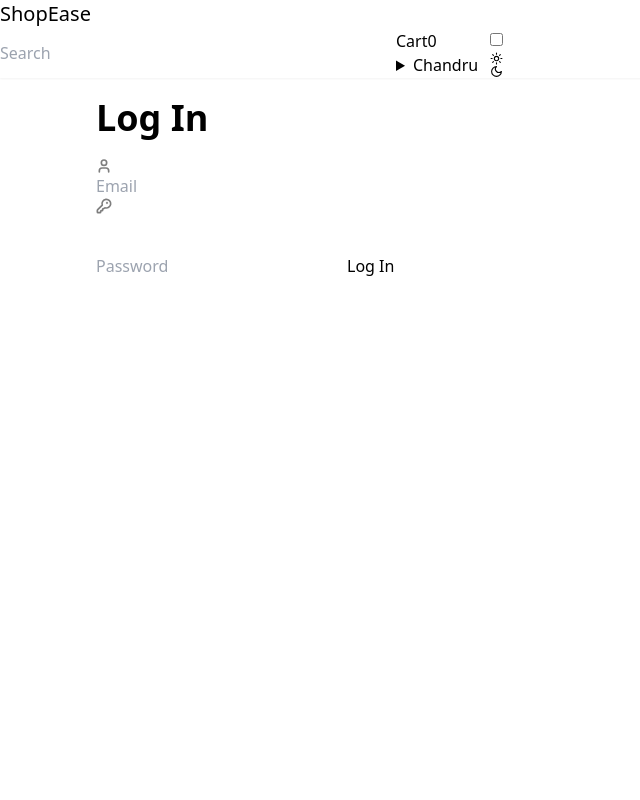
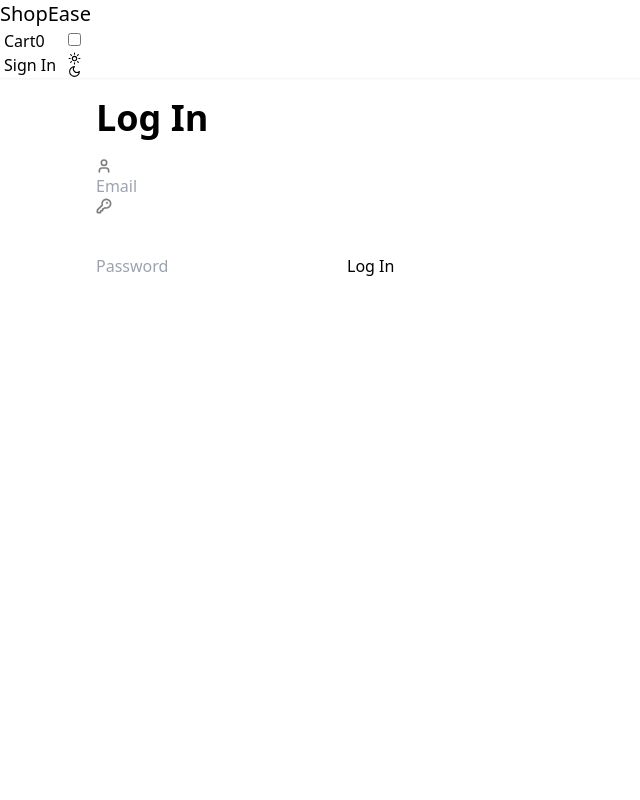
Before and after one commit to Chandrasekaran21/ShopEase, a React app in the folder frontend/: page /login in a window 1280 px wide. Shown: the top 800 px of the page, without its empty margins (0-640 px from the left). Built offline with nearby package versions, Linux system fonts and the light colour scheme; the HTML template or start-up script is replaced by a standard one.

Commit message:
logout updated and header login button function added

```diff
--- a/frontend/src/components/Header.jsx
+++ b/frontend/src/components/Header.jsx
@@ -1,46 +1,96 @@
-import { useSelector } from "react-redux";
-import { Link } from "react-router-dom";
+import { useSelector, useDispatch } from "react-redux";
+import { Link, useNavigate } from "react-router-dom";
 import useTheme from "../hooks/useTheme";
-
+import { useLogoutMutation } from "../slices/userApiSlice";
+import { logout as logoutAction} from "../slices/authSlice";
 
 const Header = () => {
 
   const {cartItem} = useSelector((state)=> state.cart);
 
+  const { userInfo } = useSelector((state)=> state.auth);
+
+  const dispatch = useDispatch();
+  const navigate = useNavigate();
+
+  const [logout] = useLogoutMutation();
+
+  const logoutHandler = async() =>{
+
+    try{
+
+      await logout();
+      dispatch(logoutAction());
+      navigate("/login");
+
+
+    }catch(error){
+
+      console.log(error);
+    }
+  }
+
   const {theme, changeTheme} = useTheme();
 
   return (
-
     <div className="navbar bg-base-100 shadow-sm">
       <div className="flex-auto">
-                <Link to='/' className="btn btn-ghost text-xl">ShopEase</Link>
+        <Link to="/" className="btn btn-ghost text-xl">
+          ShopEase
+        </Link>
       </div>
 
       <div className="flex-none flex items-center gap-2">
-          <input type="text" placeholder="Search" className="input input-bordered w-24 md:w-96 " />
-          <ul className="menu menu-horizontal px-1">
-            <li><Link to="/cart" >Cart
-                  <span>
-                    {cartItem.length > 0 ? cartItem.length : 0 }
-                  </span>
+        <ul className="menu menu-horizontal px-1 items-center">
+          <li>
+            <Link to="/cart">
+              Cart
+              <span>{cartItem.length > 0 ? cartItem.length : 0}</span>
             </Link>
           </li>
+
+            {userInfo ?
+            (<li>
+              <details>
+                <summary>{userInfo.name}</summary>
+                <ul className="bg-base-100 rounded-t-none p-2">
                   <li>
-              <details className="dropdown dropdown-end" >
-                <summary>Chandru</summary>
+                    <Link to="/profile">Profile</Link>
+                  </li>
+                  <li onClick={logoutHandler}><a>Logout</a></li>
+                </ul>
               </details>
-            </li>
+            </li>) :
+              (<li>
+                <Link to={"/login"}>Sign In</Link>
+              </li>)
+
+            }
+
         </ul>
-          <label className="toggle text-base-content" style={{ '--tglbg': '#2563eb' }}
-              onClick={(e) => e.stopPropagation()}>
+        <label
+          className="toggle text-base-content"
+          style={{ "--tglbg": "#2563eb" }}
+          onClick={(e) => e.stopPropagation()}
+        >
           <input
             type="checkbox"
             className="theme-controller"
-                    checked={theme === 'dark'}
-                    onChange={(e) => changeTheme(e.target.checked ? 'dark' : 'light')}
+            checked={theme === "dark"}
+            onChange={(e) => changeTheme(e.target.checked ? "dark" : "light")}
           />
-                  <svg aria-label="sun" xmlns="http://www.w3.org/2000/svg" viewBox="0 0 24 24">
-                    <g strokeLinejoin="round" strokeLinecap="round" strokeWidth="2" fill="none" stroke="currentColor">
+          <svg
+            aria-label="sun"
+            xmlns="http://www.w3.org/2000/svg"
+            viewBox="0 0 24 24"
+          >
+            <g
+              strokeLinejoin="round"
+              strokeLinecap="round"
+              strokeWidth="2"
+              fill="none"
+              stroke="currentColor"
+            >
               <circle cx="12" cy="12" r="4"></circle>
               <path d="M12 2v2"></path>
               <path d="M12 20v2"></path>
@@ -52,15 +102,25 @@ const Header = () => {
               <path d="m19.07 4.93-1.41 1.41"></path>
             </g>
           </svg>
-                  <svg aria-label="moon" xmlns="http://www.w3.org/2000/svg" viewBox="0 0 24 24">
-                    <g strokeLinejoin="round" strokeLinecap="round" strokeWidth="2" fill="none" stroke="currentColor">
+          <svg
+            aria-label="moon"
+            xmlns="http://www.w3.org/2000/svg"
+            viewBox="0 0 24 24"
+          >
+            <g
+              strokeLinejoin="round"
+              strokeLinecap="round"
+              strokeWidth="2"
+              fill="none"
+              stroke="currentColor"
+            >
               <path d="M12 3a6 6 0 0 0 9 9 9 9 0 1 1-9-9Z"></path>
             </g>
           </svg>
         </label>
       </div>
     </div>
-  )
+  );
 }
 
 export default Header
--- a/frontend/src/pages/LoginScreen.jsx
+++ b/frontend/src/pages/LoginScreen.jsx
@@ -1,6 +1,7 @@
 import { useDispatch, useSelector } from "react-redux";
 import { useLoginMutation } from "../slices/userApiSlice";
 import {useLocation, useNavigate} from "react-router-dom";
+import { setCredentials } from "../slices/authSlice";
 import { useState } from "react";
 import {toast} from "react-toastify";
 
@@ -27,6 +28,8 @@ const LoginScreen = () => {
       try{
 
         const res = await login({email, password}).unwrap();
+
+        dispatch(setCredentials({...res}));
         navigate("/");
 
       } catch(error){
--- /dev/null
+++ b/frontend/src/slices/authSlice.js
@@ -0,0 +1,34 @@
+import { createSlice } from "@reduxjs/toolkit";
+
+const initialState = {
+
+    userInfo: localStorage.getItem("userInfo") ? JSON.parse(localStorage.getItem
+        ("userInfo")) : null
+}
+
+const authSlice = createSlice({
+
+    name: "auth",
+    initialState,
+    reducers:{
+        setCredentials: (state, action) =>{
+
+            state.userInfo = action.payload;
+
+            console.log(action.payload)
+
+            localStorage.setItem("userInfo", JSON.stringify(action.payload));
+        },
+
+        logout: (state, action) =>{
+
+            state.userInfo = null;
+
+            localStorage.removeItem("userInfo");
+        }
+    }
+});
+
+export const { setCredentials, logout } = authSlice.actions;
+
+export default authSlice.reducer;
--- a/frontend/src/slices/userApiSlice.js
+++ b/frontend/src/slices/userApiSlice.js
@@ -13,8 +13,17 @@ export const userApiSlice = apiSlice.injectEndpoints({
                 method: "POST",
                 body:data
             })
+        }),
+        logout: builder.mutation({
+           query: (data) => ({
+
+                url: `${USER_URL}/logout`,
+                method: "POST",
+                body:data
+            })
+
         })
     })
 })
 
-export const {useLoginMutation} = userApiSlice;
+export const {useLoginMutation, useLogoutMutation } = userApiSlice;
--- a/frontend/src/store.jsx
+++ b/frontend/src/store.jsx
@@ -2,6 +2,7 @@
 import { apiSlice } from "./slices/apiSlice"
 import cartSliceReducer from "./slices/cartSlice"
 import themeReducer from "./slices/themeSlice"
+import authReducer from "./slices/authSlice";
 
  export const store = configureStore({
 
@@ -9,6 +10,7 @@ import themeReducer from "./slices/themeSlice"
         [apiSlice.reducerPath] : apiSlice.reducer,
         cart:cartSliceReducer,
         theme:themeReducer,
+        auth: authReducer,
     },
     middleware: (getDefaultMiddleware) =>
         getDefaultMiddleware().concat(apiSlice.middleware)
```
Also changed, not shown: 1 other file (tests, documents, lock files or other folders). Lines whose indentation alone changed are shown as unchanged.
